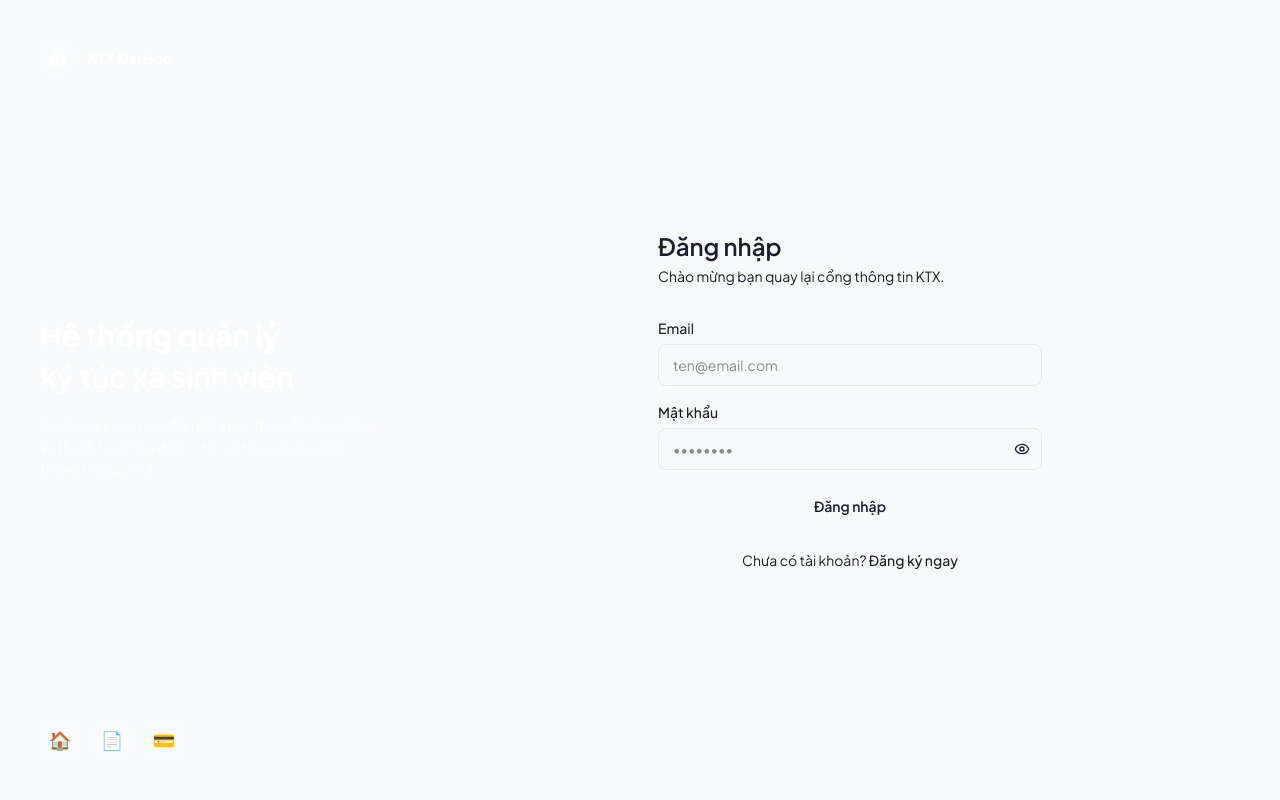
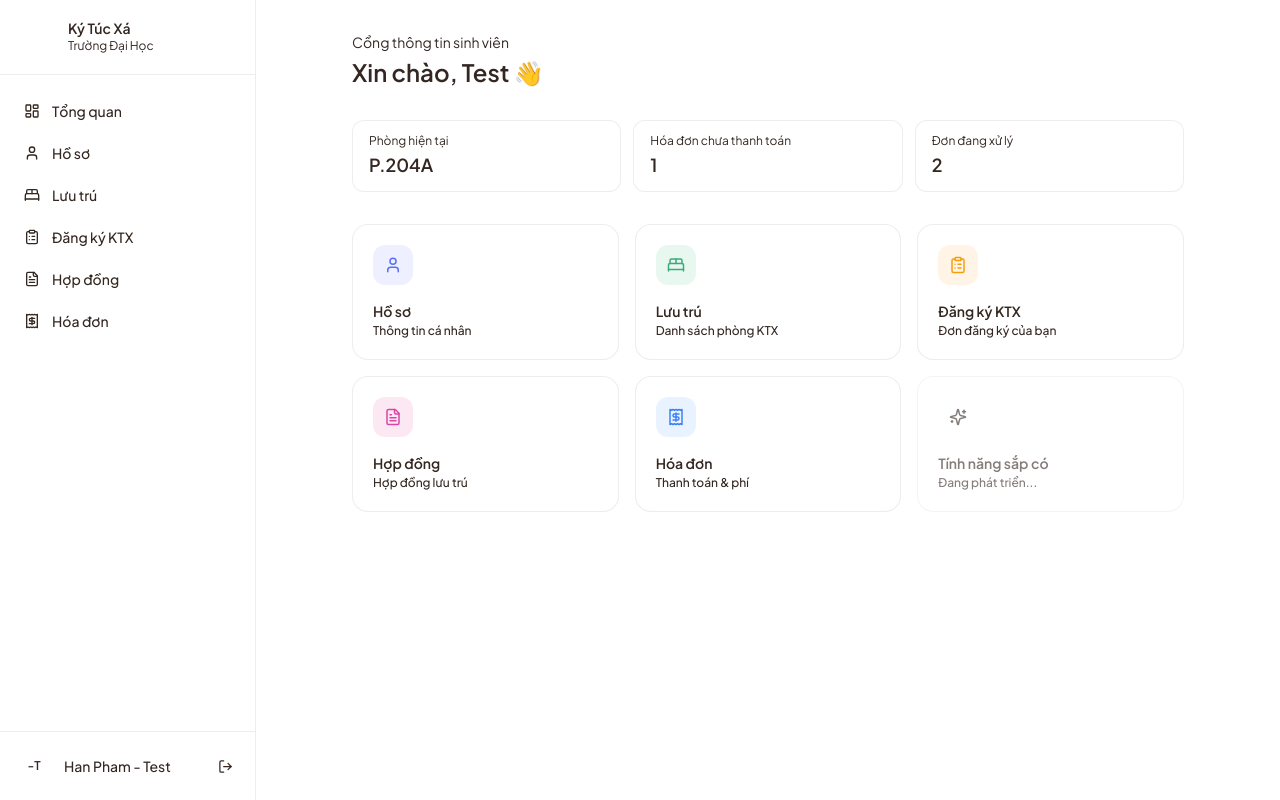
Before and after one commit to garankhi/dorm, a React (Vite) app in the folder dorm-web/: page /student in a window 1280 px wide. Before the commit this address led to /login. Built offline with nearby package versions, Linux system fonts and the light colour scheme.

Commit message:
change UI theme

```diff
--- a/dorm-web/src/app/auth.ts
+++ b/dorm-web/src/app/auth.ts
@@ -107,13 +107,21 @@
   return user;
 }
 
-export function getCurrentUser(): User | null {
-  try {
-    const raw = localStorage.getItem(STORAGE_KEY);
-    return raw ? JSON.parse(raw) : null;
-  } catch {
-    return null;
-  }
+// export function getCurrentUser(): User | null {
+//   try {
+//     const raw = localStorage.getItem(STORAGE_KEY);
+//     return raw ? JSON.parse(raw) : null;
+//   } catch {
+//     return null;
+//   }
+// }
+
+export function getCurrentUser() {
+  return {
+    id: "test-id",
+    name: "Han Pham - Test",
+    role: "student"
+  };
 }
 
 export async function updateCurrentUser(updates: Partial<User>): Promise<User> {
--- a/dorm-web/src/app/layouts/StudentLayout.tsx
+++ b/dorm-web/src/app/layouts/StudentLayout.tsx
@@ -15,7 +15,7 @@
 } from "lucide-react";
 
 const navItems = [
-  { to: "/student", label: "Dashboard", icon: LayoutDashboard, end: true },
+  { to: "/student", label: "Tổng quan", icon: LayoutDashboard, end: true },
   { to: "/student/profile", label: "Hồ sơ", icon: User, end: false },
   { to: "/student/rooms", label: "Lưu trú", icon: BedDouble, end: false },
   { to: "/student/applications", label: "Đăng ký KTX", icon: ClipboardList, end: false },
--- a/dorm-web/src/app/pages/LoginPage.tsx
+++ b/dorm-web/src/app/pages/LoginPage.tsx
@@ -82,7 +82,7 @@
                 type="email"
                 value={email}
                 onChange={(e) => setEmail(e.target.value)}
-                placeholder="ten@email.com"
+                placeholder="example@email.com"
                 required
                 className="w-full px-3.5 py-2.5 rounded-lg border border-border bg-input-background text-foreground text-sm placeholder:text-muted-foreground focus:outline-none focus:ring-2 focus:ring-ring/30 focus:border-ring transition"
               />
@@ -97,7 +97,7 @@
                   type={showPw ? "text" : "password"}
                   value={password}
                   onChange={(e) => setPassword(e.target.value)}
-                  placeholder="••••••••"
+                  placeholder="••••••••••••"
                   required
                   className="w-full px-3.5 py-2.5 pr-10 rounded-lg border border-border bg-input-background text-foreground text-sm placeholder:text-muted-foreground focus:outline-none focus:ring-2 focus:ring-ring/30 focus:border-ring transition"
                 />
@@ -120,7 +120,7 @@
             <button
               type="submit"
               disabled={loading}
-              className="w-full py-2.5 bg-primary text-primary-foreground rounded-lg text-sm font-semibold hover:opacity-90 transition-opacity disabled:opacity-60"
+              className="w-full py-2.5 bg-primary text-primary-foreground rounded-lg text-md font-bold hover:opacity-90 transition-opacity disabled:opacity-60"
             >
               {loading ? "Đang đăng nhập..." : "Đăng nhập"}
             </button>
--- a/dorm-web/src/app/pages/student/RoomsPage.tsx
+++ b/dorm-web/src/app/pages/student/RoomsPage.tsx
@@ -71,7 +71,7 @@
               <div className="flex items-start justify-between">
                 <div>
                   <div className="flex items-center gap-2">
-                    <div className="w-8 h-8 rounded-lg bg-[#e8ebff] flex items-center justify-center">
+                    <div className="w-8 h-8 rounded-lg bg-[#fff8e8] flex items-center justify-center">
                       <BedDouble size={15} className="text-primary" />
                     </div>
                     <div>
--- a/dorm-web/src/app/routes.tsx
+++ b/dorm-web/src/app/routes.tsx
@@ -15,21 +15,21 @@
 
 function RequireStudent({ children }: { children: React.ReactNode }) {
   const user = getCurrentUser();
-  if (!user) return <Navigate to="/login" replace />;
+  if (!user) return <Navigate to="/student" replace />;
   if (user.role === "admin") return <Navigate to="/admin" replace />;
   return <>{children}</>;
 }
 
 function RequireAdmin({ children }: { children: React.ReactNode }) {
   const user = getCurrentUser();
-  if (!user) return <Navigate to="/login" replace />;
+  if (!user) return <Navigate to="/student" replace />;
   if (user.role === "student") return <Navigate to="/student" replace />;
   return <>{children}</>;
 }
 
 function RootRedirect() {
   const user = getCurrentUser();
-  if (!user) return <Navigate to="/login" replace />;
+  if (!user) return <Navigate to="/student" replace />;
   if (user.role === "admin") return <Navigate to="/admin" replace />;
   return <Navigate to="/student" replace />;
 }
--- a/dorm-web/src/styles/theme.css
+++ b/dorm-web/src/styles/theme.css
@@ -3,29 +3,29 @@
 :root {
   --font-size: 16px;
   --font-sans: 'Plus Jakarta Sans', 'DM Sans', system-ui, sans-serif;
-  --background: #f9fafc;
-  --foreground: #1c1e2e;
+  --background: #ffffff;
+  --foreground: #342721;
   --card: #ffffff;
-  --card-foreground: #1c1e2e;
+  --card-foreground: #2f2010;
   --popover: #ffffff;
-  --popover-foreground: #1c1e2e;
-  --primary: #5b6ef8;
+  --popover-foreground: #2f2010;
+  --primary: #925500;
   --primary-foreground: #ffffff;
-  --secondary: #eef0ff;
-  --secondary-foreground: #3d4580;
-  --muted: #f2f4f8;
-  --muted-foreground: #7c84a0;
-  --accent: #e8ebff;
-  --accent-foreground: #3d4580;
+  --secondary: #ffdbaa;
+  --secondary-foreground: #925500;
+  --muted: #f8f6f2;
+  --muted-foreground: rgb(150, 150, 150);
+  --accent: rgb(255, 240, 226);
+  --accent-foreground: #925500;
   --destructive: #f04060;
   --destructive-foreground: #ffffff;
   --border: rgba(0, 0, 0, 0.07);
   --input: transparent;
-  --input-background: #f5f6fa;
-  --switch-background: #c5c9e0;
+  --input-background: #e0d6c5;
+  --switch-background: #e0d6c5;
   --font-weight-medium: 500;
   --font-weight-normal: 400;
-  --ring: #5b6ef8;
+  --ring: #925500;
   --chart-1: oklch(0.646 0.222 41.116);
   --chart-2: oklch(0.6 0.118 184.704);
   --chart-3: oklch(0.398 0.07 227.392);
```
